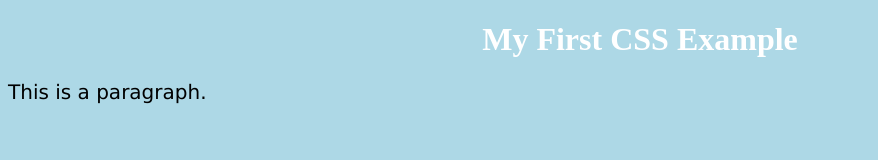
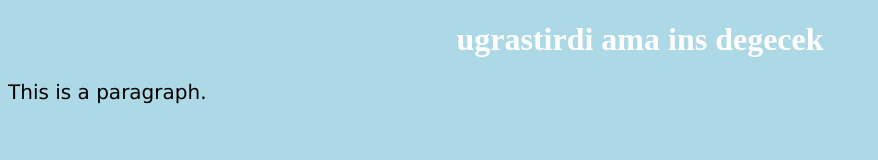
Before and after one commit to faruk1205/genesis, a plain HTML site: page css.html in a window 1280 px wide. Shown: the whole page, without its empty margins (0-878 px from the left). Drawn offline with Linux system fonts and the light colour scheme.

Commit message:
h1 degistirildi

```diff
--- a/css.html
+++ b/css.html
@@ -19,7 +19,7 @@ p {
 </head>
 <body>
 
-<h1>My First CSS Example</h1>
+<h1>ugrastirdi ama ins degecek</h1>
 <p>This is a paragraph.</p>
 
 </body>
```
